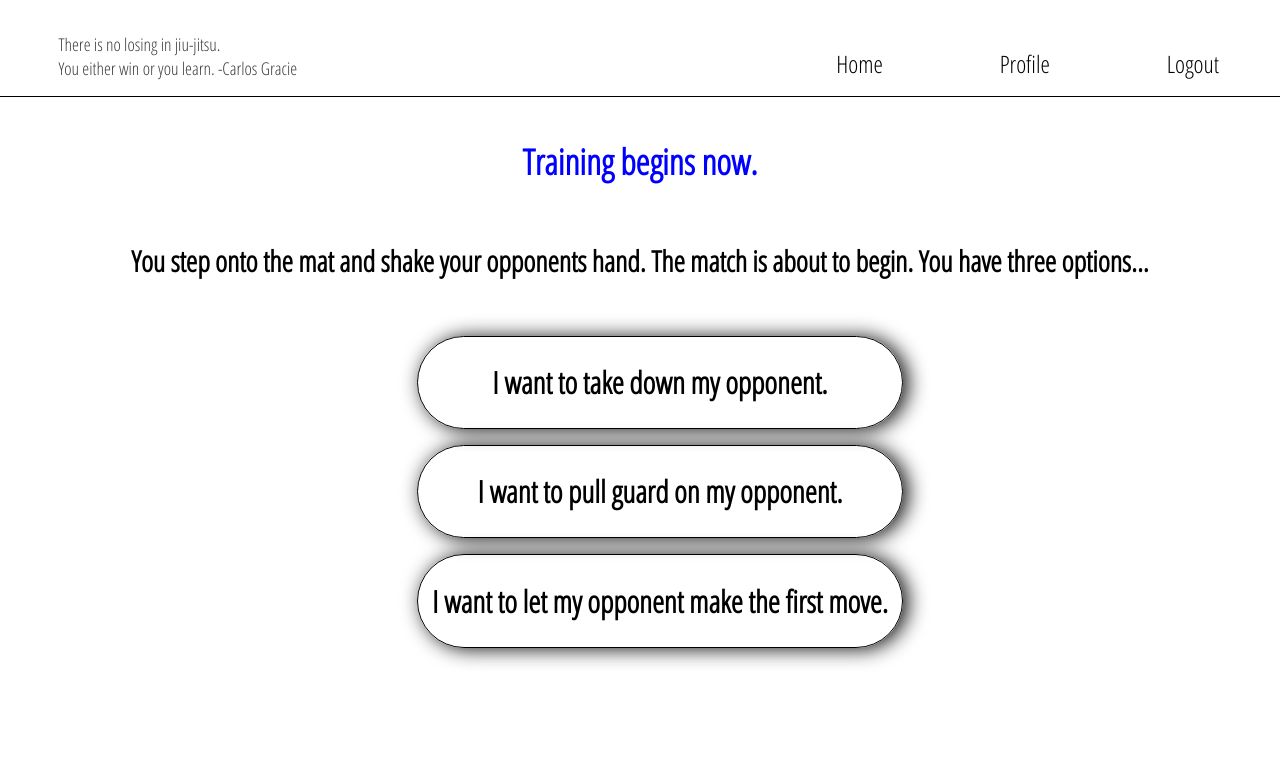
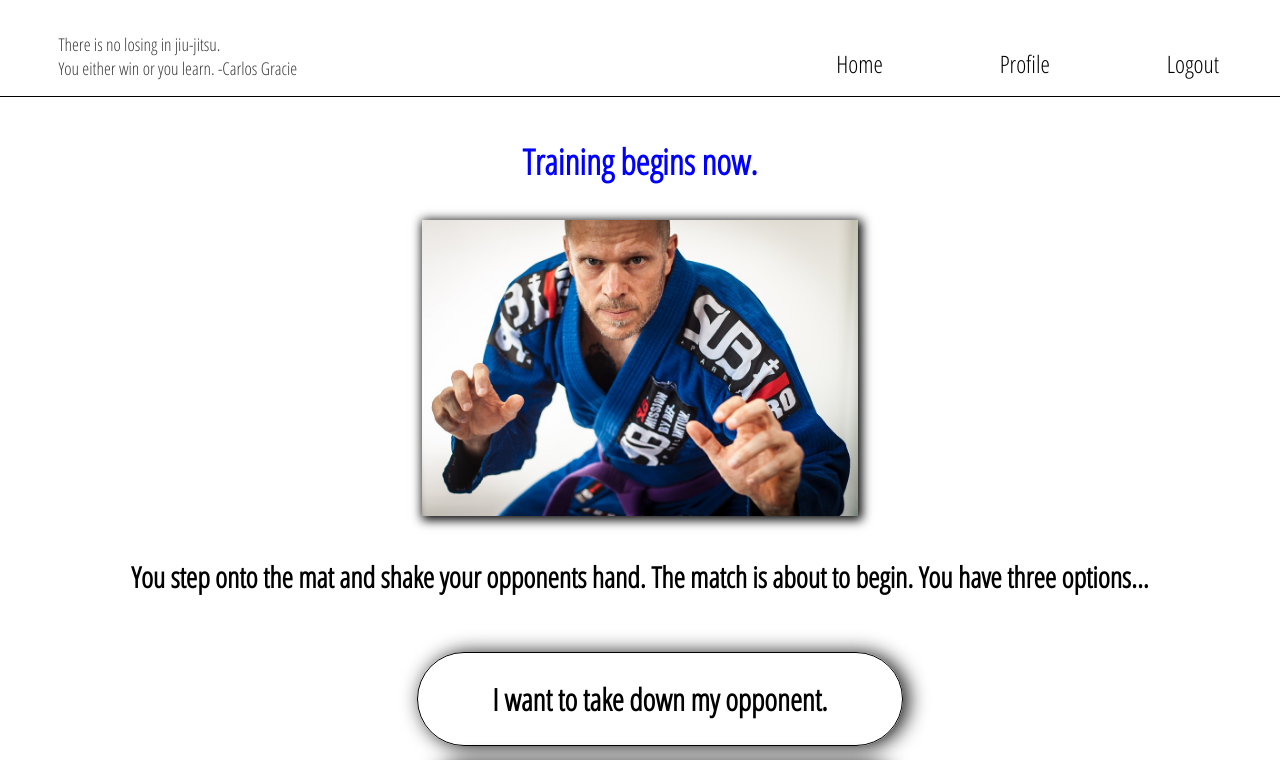
Before and after one commit to taylorhh5/Jiu-Jitsu, a React (Create React App) app in the folder app/: page /simulation in a window 1280 px wide. Shown: the top 760 px of the page. Built offline with nearby package versions, Linux system fonts and the light colour scheme.

Commit message:
Added images to moves

```diff
--- a/app/src/OpponentMove.js
+++ b/app/src/OpponentMove.js
@@ -1,6 +1,7 @@
 import React, { useState } from "react";
 import { Link } from "react-router-dom";
 import "./OpponentMove.scss"
+import bjjroll from './images/bjjroll2.jpg'
 
 const OpponentMove = () => {
   const [num, setNum] = useState((Math.random()*4 ));
@@ -10,6 +11,8 @@ const OpponentMove = () => {
     <div>
       {/* <h1>{num}</h1> */}
       <div className="oppo-container">
+      <img className="sim-img" src={bjjroll} alt="A man in a BJJ gi" />
+
         {(() => {
           if (num <1) {
             return (
--- a/app/src/Simulation.js
+++ b/app/src/Simulation.js
@@ -1,6 +1,8 @@
 import React, { useState } from "react";
 import { Link } from "react-router-dom";
 import "./Simulation.scss"
+import jjopponent from './images/jjopponent.jpg'
+
 
 const Simulation = () => {
 
@@ -9,15 +11,17 @@ const Simulation = () => {
     <div className="sim-container">
       <h1 className="sim-title">Training begins now.</h1>
       {/* <p className="sim-description">Here you get to choose your choose your moves against your opponent.</p> */}
+      <img className="sim-img" src={jjopponent} alt="A man in a BJJ gi" />
 
       <div className="sim-intro-container">
       <h3 className="sim-intro">
+
 
         You step onto the mat and shake your opponents hand. The match is about
         to begin. You have three options...
       </h3>
 
-      {/* <h3 className="sim-choose">What do you choose?</h3> */}
+
 
       <div className="sim-move-container">
       <ul className="sim-move">
--- a/app/src/Simulation.scss
+++ b/app/src/Simulation.scss
@@ -11,7 +11,20 @@
 
 
 }
+.sim-img{
+    margin-top: 2rem;
+    width:35%;
+    box-shadow: 2px 2px 10px 2px black;
+    @media screen and (max-width: 900px) {
+        width:50%;
 
+    }
+    @media screen and (max-width: 500px) {
+        width:70%;
+
+    }
+
+}
 .sim-title{
 margin-bottom: .2rem;
 color: blue;
@@ -22,7 +35,7 @@ font-size: 2.2rem;
     font-size: 1.3rem;
 }
 .sim-intro-container{
-    margin-top: 3rem;
+    margin-top: 1rem;
 // background-color: grey;
 padding:0rem;
 
@@ -39,9 +52,7 @@ padding:0rem;
   padding:.5rem;
 
 }
-.sim-ol{
-    // font-family: "Open Sans Condensed", sans-serif;
-}
+
 .sim-move{
     display: flex;
     flex-direction: column;
```
Also changed, not shown: app/src/images/bjjroll2.jpg (added), app/src/images/jjopponent.jpg (added).
